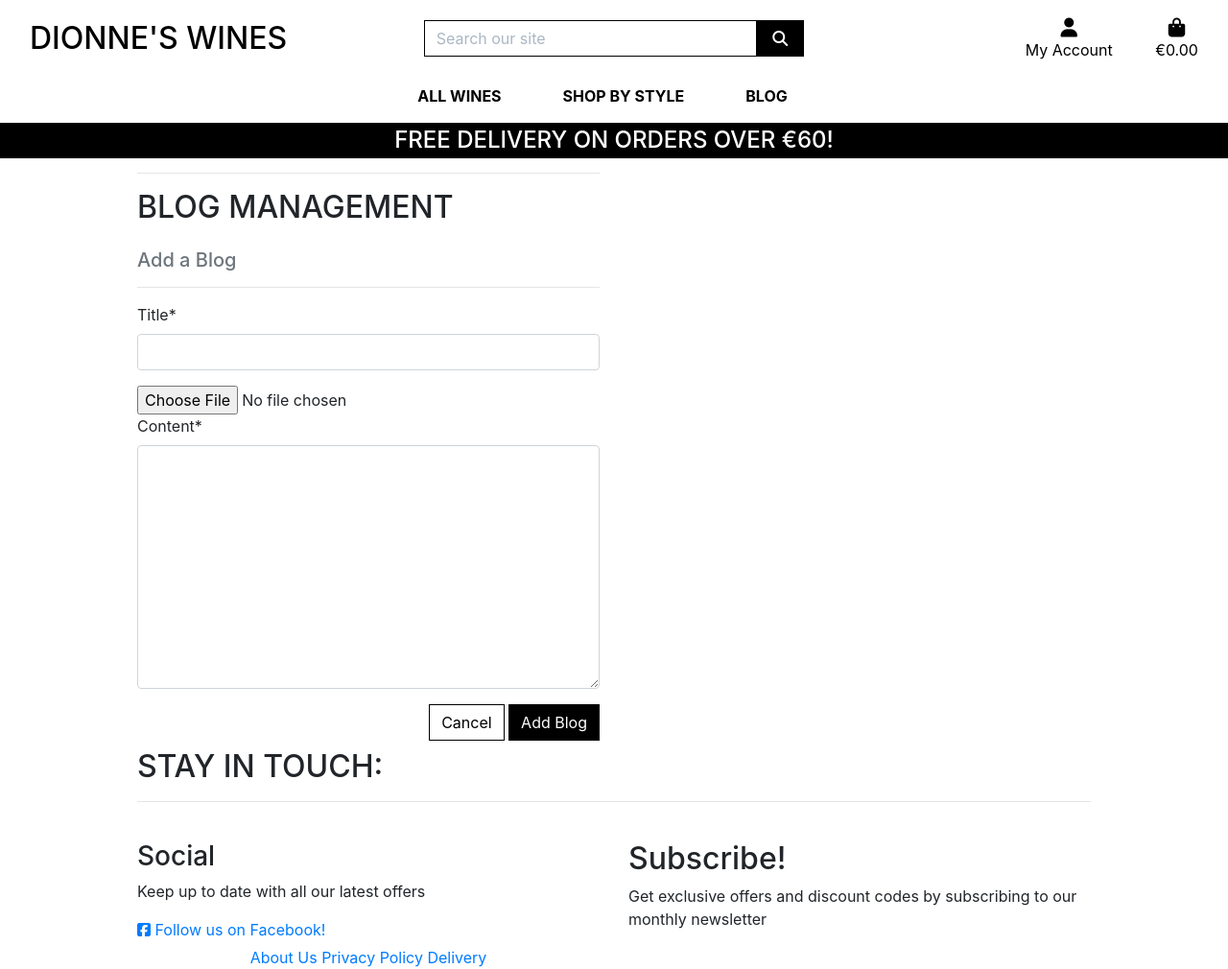
After one commit to DionneMaguire/dionnes_wines, a Django app: a page that uses templates/base.html in a window 1280 px wide. The commit adds this page. Shown: the whole page at 96% size. Run offline with Django 3.2, Linux system fonts and the light colour scheme; the visitor is signed in with stand-in values (Sample User, id 1); some libraries are stand-ins or nearby versions.

Commit message:
added add blog form, view, url and template

```diff
--- /dev/null
+++ b/blog/forms.py
@@ -0,0 +1,8 @@
+from django import forms
+from .models import Blog
+
+
+class BlogForm(forms.ModelForm):
+    class Meta:
+        model = Blog
+        fields = ['title', 'image', 'content']
--- /dev/null
+++ b/blog/templates/blog/add_blog.html
@@ -0,0 +1,45 @@
+{% extends "base.html" %}
+{% load static %}
+
+{% block page_header %}
+<div class="container header-container">
+    <div class="row">
+        <div class="col"></div>
+    </div>
+</div>
+{% endblock %}
+
+{% block content %}
+<div class="overlay"></div>
+<div class="container">
+    <div class="row">
+        <div class="col-12 col-md-6">
+            <hr>
+            <h2 class="logo-font mb-4">Blog Management</h2>
+            <h5 class="text-muted">Add a Blog</h5>
+            <hr>
+        </div>
+    </div>
+    <div class="row">
+        <div class="col-12 col-md-6">
+            <form method="POST" action="{% url 'add_blog' %}" class="form mb-2" enctype="multipart/form-data">
+                {% csrf_token %}
+                {% for field in form %}
+                    {% if field.name != 'image' %}
+                        {{ field | as_crispy_field }}
+                    {% else %}
+                        {{ field }}
+                    {% endif %}
+                {% endfor %}
+                <div class="text-right">
+                    <a class="btn btn-outline-black rounded-0" href="{% url 'blog' %}">Cancel</a>
+                    <button class="btn btn-black rounded-0" type="submit">Add Blog</button>
+                </div>
+            </form>
+        </div>
+    </div>
+</div>
+{% endblock %}
+
+{% block postloadjs %}
+{% endblock %}
--- a/blog/templates/blog/blog_detail.html
+++ b/blog/templates/blog/blog_detail.html
@@ -20,8 +20,8 @@
                     <img class="card-img-top img-fluid" src="{{ blog.image.url }}" alt="{{ blog.title }}">
                 </a>
                 {% else %}
-                <a href="">
-                    <img class="card-img-top img-fluid" src="#" alt="{{ blog.title }}">
+                <a href="{% url 'blog_detail' blog.id %}">
+                    <img class="card-img-top img-fluid" src="{{ MEDIA_URL }}noimage_blog.jpg" alt="{{ blog.title }}">
                 </a>
                 {% endif %}
             </div>
--- a/blog/templates/blog/blog_list.html
+++ b/blog/templates/blog/blog_list.html
@@ -30,9 +30,15 @@
                     <div class="card md-4">
                         <div class="card-body">
                             <div class="image-container">
+                                {% if blog.image %}
                                 <a href="{% url 'blog_detail' blog.id %}">
                                     <img class="card-img-top" src="{{ blog.image.url }}" alt="{{ blog.title}}">
                                 </a>
+                                {% else %}
+                                <a href="{% url 'blog_detail' blog.id %}">
+                                    <img class="card-img-top img-fluid" src="{{ MEDIA_URL }}noimage_blog.jpg" alt="{{ blog.title }}">
+                                </a>
+                                {% endif %}
                             </div>
                             <h2 class="card-title">{{ blog.title }}</h2>
                             <h5 class="card-title">{{ blog.date_created|date }}</h5>
--- a/blog/urls.py
+++ b/blog/urls.py
@@ -4,4 +4,5 @@ from . import views
 urlpatterns = [
     path('', views.blog_list, name='blog'),
     path('<int:blog_id>/', views.blog_detail, name='blog_detail'),
+    path('<add/', views.add_blog, name='add_blog'),
 ]
--- a/blog/views.py
+++ b/blog/views.py
@@ -1,6 +1,8 @@
-from django.shortcuts import render, get_object_or_404
+from django.shortcuts import render, redirect, reverse, get_object_or_404
+from django.contrib import messages
 
 from .models import Blog
+from .forms import BlogForm
 
 
 def blog_list(request):
@@ -27,3 +29,28 @@ def blog_detail(request, blog_id):
     }
 
     return render(request, 'blog/blog_detail.html', context)
+
+
+def add_blog(request):
+    """
+    Add a blog to the website,
+    Only superuser can do this
+    """
+    if request.method == 'POST':
+        form = BlogForm(request.POST, request.FILES)
+        if form.is_valid():
+            blog = form.save()
+            messages.success(request, 'Successfully added Blog!')
+            return redirect(reverse('blog_detail', args=[blog.id]))
+        else:
+            messages.error(request,
+                           'Failed to add blog.'
+                           'Please ensure the form is valid.')
+    else:
+        form = BlogForm()
+
+    context = {
+        'form': form,
+    }
+
+    return render(request, 'blog/add_blog.html', context)
--- a/templates/base.html
+++ b/templates/base.html
@@ -80,6 +80,7 @@
                             {% if request.user.is_authenticated %}
                             {% if request.user.is_superuser %}
                             <a href="{% url 'add_wine' %}" class="dropdown-item">Wine Management</a>
+                            <a href="{% url 'add_blog' %}" class="dropdown-item">Blog Management</a>
                             {% endif %}
                             <a href="{% url 'profile' %}" class="dropdown-item">My Profile</a>
                             <a href="{% url 'account_logout' %}" class="dropdown-item">Logout</a>
--- a/templates/includes/mobile_top_header.html
+++ b/templates/includes/mobile_top_header.html
@@ -31,6 +31,7 @@
         {% if request.user.is_authenticated %}
             {% if request.user.is_superuser %}
                 <a href="{% url 'add_wine' %}" class="dropdown-item">Wine Management</a>
+                <a href="{% url 'add_blog' %}" class="dropdown-item">Blog Management</a>
             {% endif %}
             <a href="{% url 'profile' %}" class="dropdown-item">My Profile</a>
             <a href="{% url 'account_logout' %}" class="dropdown-item">Logout</a>
```
Also changed, not shown: media/natalie.jpg (added), media/noimage_blog.jpg (added).
